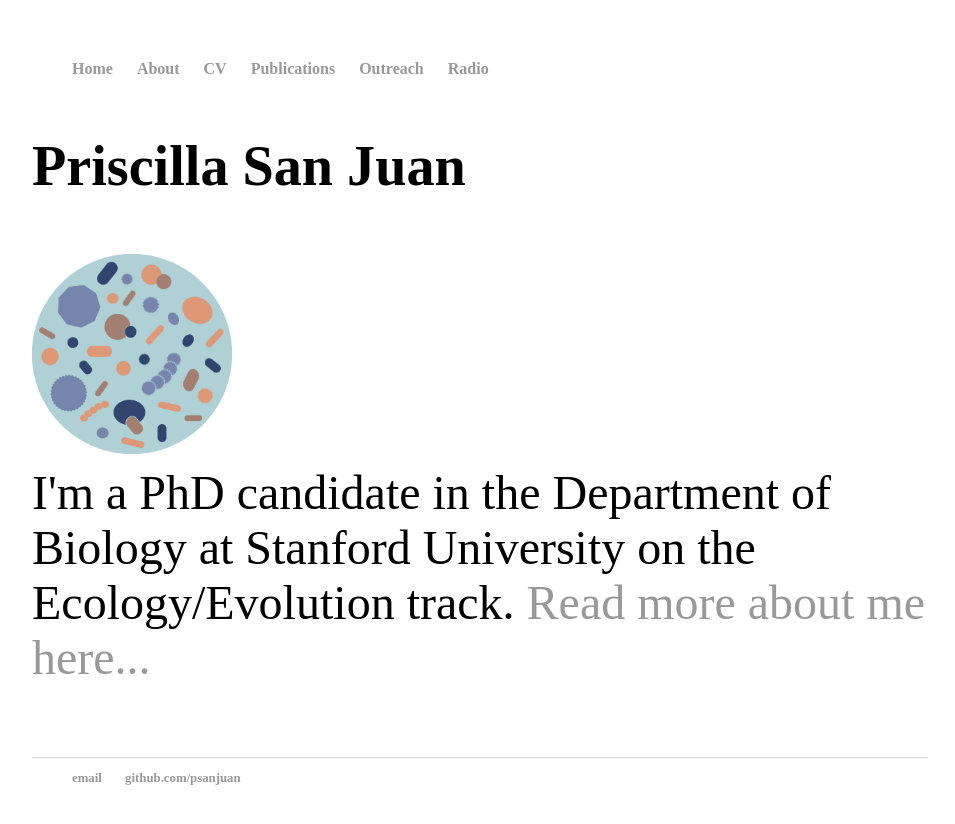
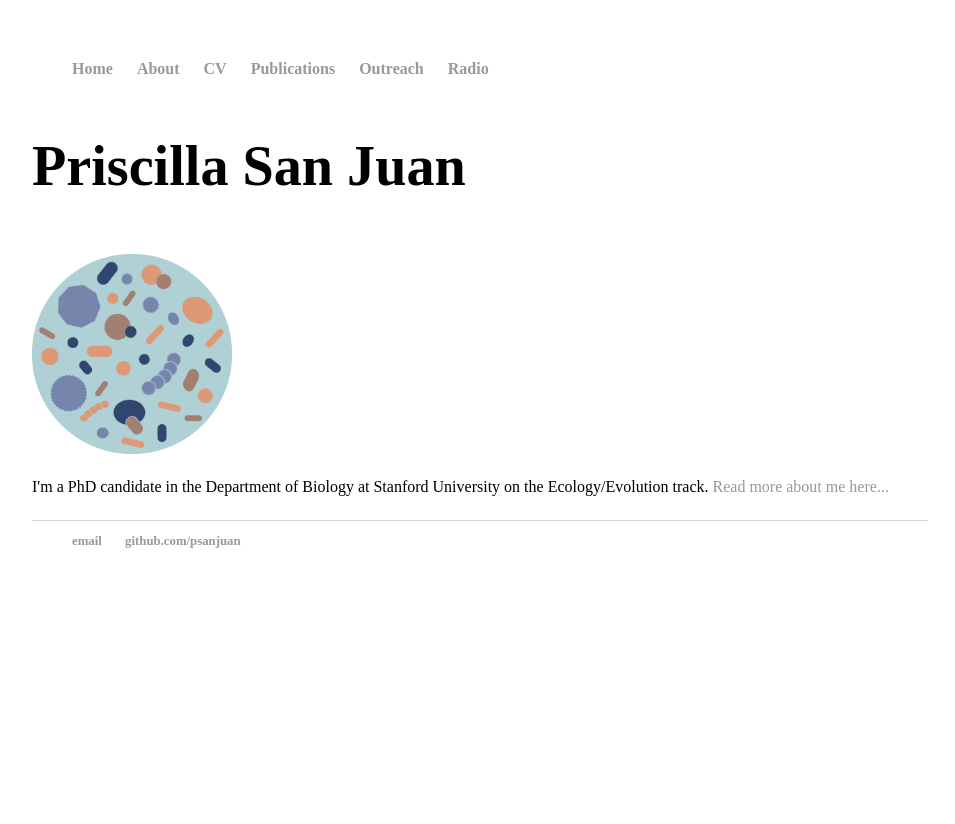
Before and after one commit to psanjuan/psanjuan.github.io, a Jekyll site: the page built from index.html, in a window 1280 px wide. Shown: the top 824 px of the page, without its empty margins (160-1115 px from the left). Built offline with Jekyll 4.4.1, drawn with Linux system fonts in a browser that asks for light colours.

Commit message:
Update index.html

```diff
--- a/index.html
+++ b/index.html
@@ -6,7 +6,7 @@ title: Priscilla San Juan, PhD candidate
 <h3>Priscilla San Juan</h3></font>
 
 <img src="images/microbes.png" alt="microbes" width="200" height="200">
-<font face = "Avenir" size = "10">
+<font face = "Avenir"><p style="color:#848484;font-size:13px;">
 <div class="blurb">
 	I'm a PhD candidate in the Department of Biology at Stanford University on the Ecology/Evolution track. <a href="/about">Read more about me here...</a></p></font>
-</div><!-- /.blurb -->
+</font></p></div><!-- /.blurb -->
```
